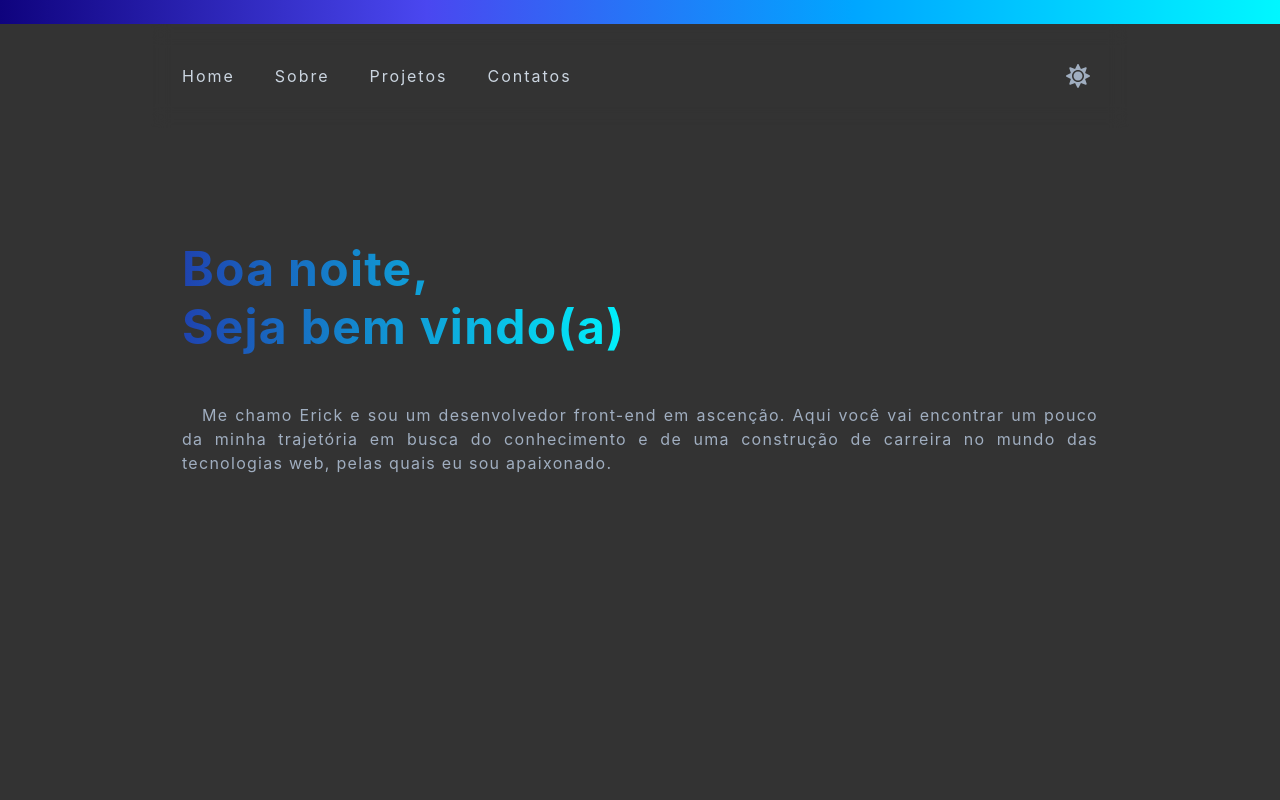
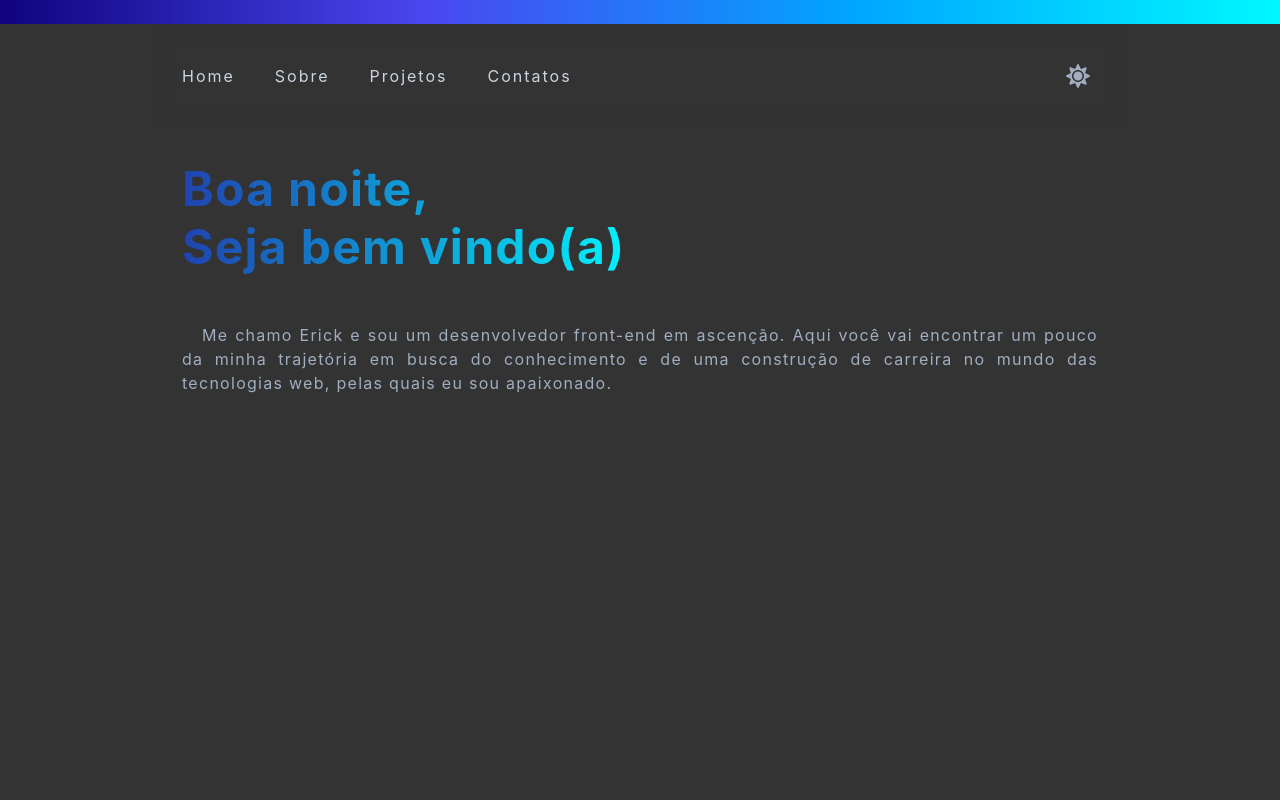
Before and after one commit to ericksax/portfolio, a Next.js app: page / in a window 1280 px wide. Shown: the top 800 px of the page. Built offline with nearby package versions, Linux system fonts and the light colour scheme.

Commit message:
change spacament on header

```diff
--- a/src/components/ContainerBox/index.tsx
+++ b/src/components/ContainerBox/index.tsx
@@ -8,14 +8,7 @@ interface ContainerProps extends BoxProps {
 
 export const ContainerBox = ({ children, ...rest }: ContainerProps) => {
   return (
-    <Box
-      as="main"
-      mx="auto"
-      my="8"
-      minHeight="100vh"
-      maxWidth="980px"
-      {...rest}
-    >
+    <Box as="main" mx="auto" my="" minHeight="100vh" maxWidth="980px" {...rest}>
       {children}
     </Box>
   );
--- a/src/components/MenuBurguer/index.tsx
+++ b/src/components/MenuBurguer/index.tsx
@@ -18,10 +18,9 @@ export const MenuBurguer = () => {
         as={IconButton}
         display="flex"
         aria-label="Options"
-        icon={<FaBars size="22" />}
+        icon={<FaBars size="21" />}
         variant="unstyled"
-        size="xl"
-        px="3"
+        size="md"
         alignItems="center"
         justifyContent="center"
         color={colorMode === "light" ? "gray.400" : "gray.500"}
--- a/src/components/ToggleTheme/index.tsx
+++ b/src/components/ToggleTheme/index.tsx
@@ -5,7 +5,7 @@ export const ToggleTheme = () => {
   const { colorMode, toggleColorMode } = useColorMode();
 
   return (
-    <Flex align="center" justify="center" w="40px" h="100%">
+    <Flex align="center" justify="center">
       <Button variant="unstyled" onClick={toggleColorMode} display="flex">
         {colorMode === "light" ? (
           <Icon as={FaSun} h="6" w="6" color="gray.400" />
--- a/src/pages/about/index.tsx
+++ b/src/pages/about/index.tsx
@@ -20,7 +20,6 @@ export default function About(): JSX.Element {
         mx="auto"
         borderRadius={16}
         p={8}
-        my="8"
       >
         <Heading as="h1" w="100%">
           <Text
--- a/src/pages/index.tsx
+++ b/src/pages/index.tsx
@@ -6,7 +6,7 @@ import { getSaudation } from "../utils/utils";
 
 const Home: NextPage = () => {
   return (
-    <ContainerBox marginTop="20">
+    <ContainerBox>
       <Box>
         <Title>
           {getSaudation()},
```
Also changed, not shown: src/pages/projetos/index.tsx (+9 -2 lines).
